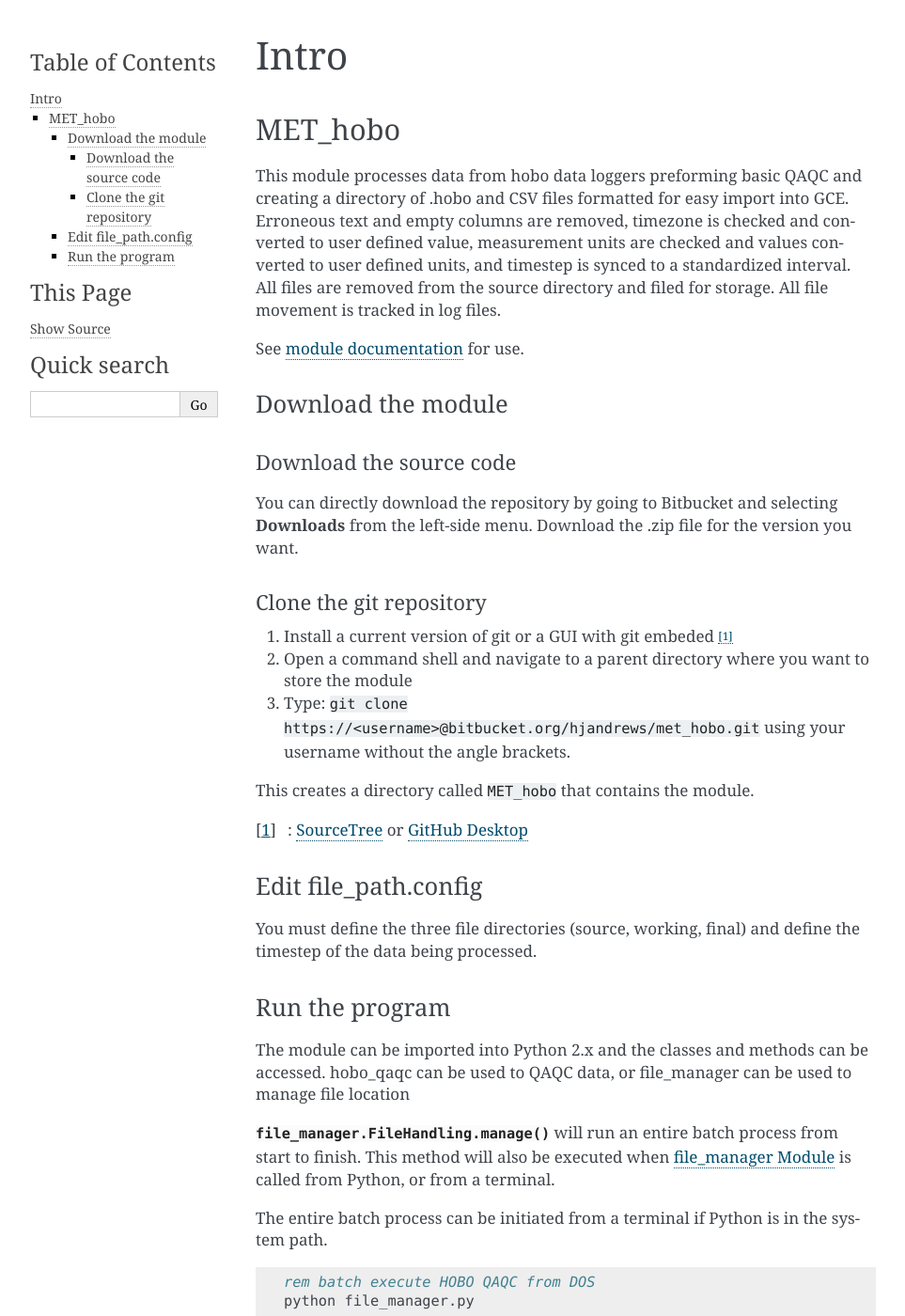
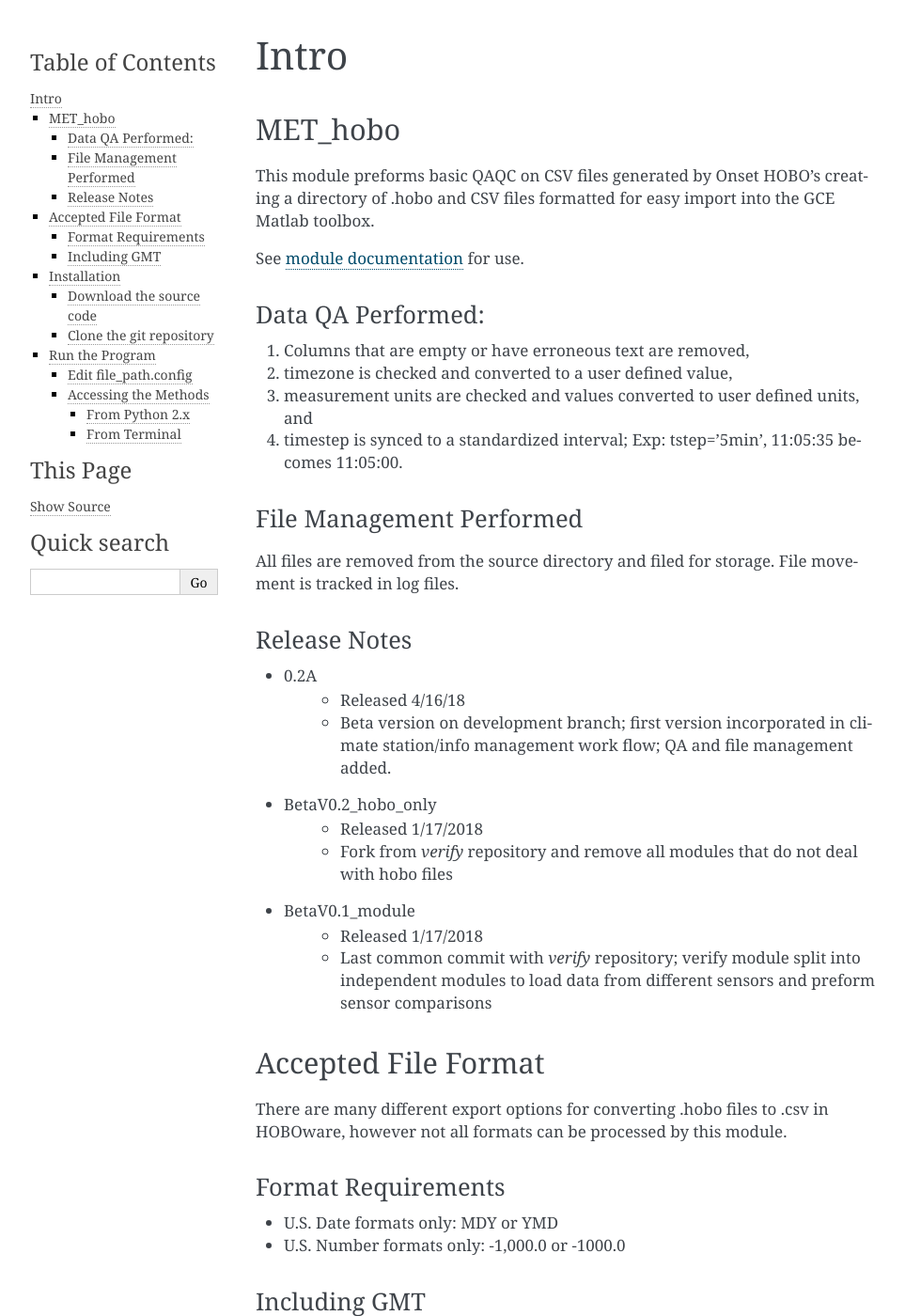
Before and after one commit to AndrewsForestLTER/im_hobo, a Sphinx documentation site: the page built from doc/source/includeREADME.rst, in a window 1280 px wide and 1400 px high. Shown: the whole window at 94% size, without its empty margins (148-1111 px from the left). Built offline with Sphinx 7.4.7, drawn with Linux system fonts in a browser that asks for light colours; some of the changed text lies outside the part shown.

Commit message:
DEVELOP: add info to docs about header formats & clean and clarify

```diff
--- a/README.rst
+++ b/README.rst
@@ -1,53 +1,120 @@
 MET_hobo
 ========
-This module processes data from hobo data loggers preforming basic QAQC and creating a directory of .hobo
-and CSV files formatted for easy import into GCE. Erroneous text and empty columns are removed, timezone is checked
-and converted to user defined value, measurement units are checked and values converted to user defined units, and
-timestep is synced to a standardized interval. All files are removed from the source directory and filed for storage.
-All file movement is tracked in log files.
+This module preforms basic QAQC on CSV files generated by Onset HOBO's creating a directory of .hobo
+and CSV files formatted for easy import into the GCE Matlab toolbox.
 
 See `module documentation <https://bitbucket.org/hjandrews/im_hobo/downloads/MET_hobo_v0.2.pdf>`_ for use.
 
-Download the module
+Data QA Performed:
+--------------------
+#. Columns that are empty or have erroneous text are removed,
+#. timezone is checked and converted to a user defined value,
+#. measurement units are checked and values converted to user defined units, and
+#. timestep is synced to a standardized interval; Exp: tstep='5min',  11:05:35 becomes 11:05:00.
+
+File Management Performed
+-------------------------
+All files are removed from the source directory and filed for storage. File movement is tracked in log files.
+
+Release Notes
+-------------
+* 0.2A
+    * Released 4/16/18
+    * Beta version on development branch; first version incorporated in climate station/info management work flow;
+      QA and file management added.
+* BetaV0.2_hobo_only
+    * Released 1/17/2018
+    * Fork from *verify* repository and remove all modules that do not deal with hobo files
+* BetaV0.1_module
+    * Released 1/17/2018
+    * Last common commit with *verify* repository; verify module split into independent modules to load data from
+      different sensors and preform sensor comparisons
+
+Accepted File Format
+====================
+There are many different export options for converting .hobo files to .csv in HOBOware, however not all formats can
+be processed by this module.
+
+Format Requirements
 -------------------
+* U.S. Date formats only: MDY or YMD
+* U.S. Number formats only: -1,000.0 or -1000.0
+
+Including GMT
+--------------
+A primary function of this module is correcting time zone. Because each sensor does not have it's own clock and simply
+counts time from the Launcher or PC clock, daylight savings is often included or excluded inconsistently throughout the
+life of a sensor. For this reason, time zone (GMT -#) must be included in the header so that it can be converted to the
+user's standard.
+
+To export time zone from HOBOware:
+
+#. Go to Preferences>>General>>Export Settings
+#. *DE-SELECT* option, "No quotes or commas in headings, properties in parentheses"
+
+Installation
+============
+``pip`` and ``conda install`` are not yet supported.
+
 Download the source code
-^^^^^^^^^^^^^^^^^^^^^^^^
-You can directly download the repository by going to Bitbucket and selecting **Downloads** from the left-side menu.
+------------------------
+You can directly download the repository by going to Bitbucket and selecting
+**Downloads** from the left-side menu.
+
+Select a tab:
+
+#. `Branches <https://bitbucket.org/hjandrews/im_hobo/downloads/?tab=branches>`_ - which will contain the latest
+   changes to master, development, and feature branches
+#. `Tags <https://bitbucket.org/hjandrews/im_hobo/downloads/?tab=tags>`_ - which will contain specific release
+   versions. It is recommended that you use the latest release.
+
 Download the .zip file for the version you want.
 
 Clone the git repository
-^^^^^^^^^^^^^^^^^^^^^^^^
-#. Install a current version of git or a GUI with git embeded  [#]_
+------------------------
+If you plan on using the program repeatedly, it's a good idea to clone this repository to your desktop using Git. This
+will allow you to get the most recent changes to the program. It will also allow you to share any changes or
+improvements that you make with the rest of the community.
+
+There are great `tutorials <https://www.atlassian.com/git/tutorials/setting-up-a-repository/git-clone>`_
+available, but in brief:
+
+#. Install a current version of git or a GUI with git embedded  [#]_
 #. Open a command shell and navigate to a parent directory where you want to store the module
-#. Type: ``git clone https://<username>@bitbucket.org/hjandrews/met_hobo.git`` using your username without the angle brackets.
+#. Type: :code:`git clone https://<username>@bitbucket.org/hjandrews/met_hobo.git` using your username without the
+   angle brackets.
 
 This creates a directory called ``MET_hobo`` that contains the module.
 
 .. [#] : `SourceTree <https://www.sourcetreeapp.com/>`_ or `GitHub Desktop <https://desktop.github.com/>`_
 
+Run the Program
+================
 Edit file_path.config
 ---------------------
 You must define the three file directories (source, working, final) and define the timestep of the data being processed.
 
-Run the program
----------------
-The module can be imported into Python 2.x and the classes and methods can be accessed. hobo_qaqc can be used to QAQC
-data, or file_manager can be used to manage file location
+Accessing the Methods
+---------------------
+From Python 2.x
+^^^^^^^^^^^^^^^^
+Import the module and access the individual classes and methods directly. This allows parameters to be set directly.
 
-:meth:`file_manager.FileHandling.manage` will run an entire batch process from start to finish. This method will also
-be executed when :doc:`file_manager` is called from Python, or from a terminal.
+:meth:`file_manager.FileHandling.manage` will run the process on all files in a directory from start to finish.
 
-The entire batch process can be initiated from a terminal if Python is in the system path.
+From Terminal
+^^^^^^^^^^^^^
+The entire batch process can be initiated from a terminal if Python is in the system path. :doc:`file_manager` executes
+:meth:`file_manager.FileHandling.manage` when executed and parameters are set by :doc:`config file <file_path>`.
 
 .. code-block:: bat
 
     rem batch execute HOBO QAQC from DOS
     python file_manager.py
 
-If not directly running the module in Python, the configuration of the QA is handled by :doc:`config file <file_path>`.
-To manually control time step, units, or time zone, from the command line, **without opening Python**:
+To manually control time step, units, or time zone **from the terminal**:
 
 .. code-block:: bat
 
     rem edit QAQC settings of batch from DOS
-    .\MET_hobo\MET_hobo>python -c "from file_manager import FileHandling; FileHandling().manage(time_step='20min')"
+    .\>python -c "from file_manager import FileHandling; FileHandling().manage(time_step='20min')"
```
Also changed, not shown: doc/source/config_file.rst (+14 -4 lines), 2 other files.
